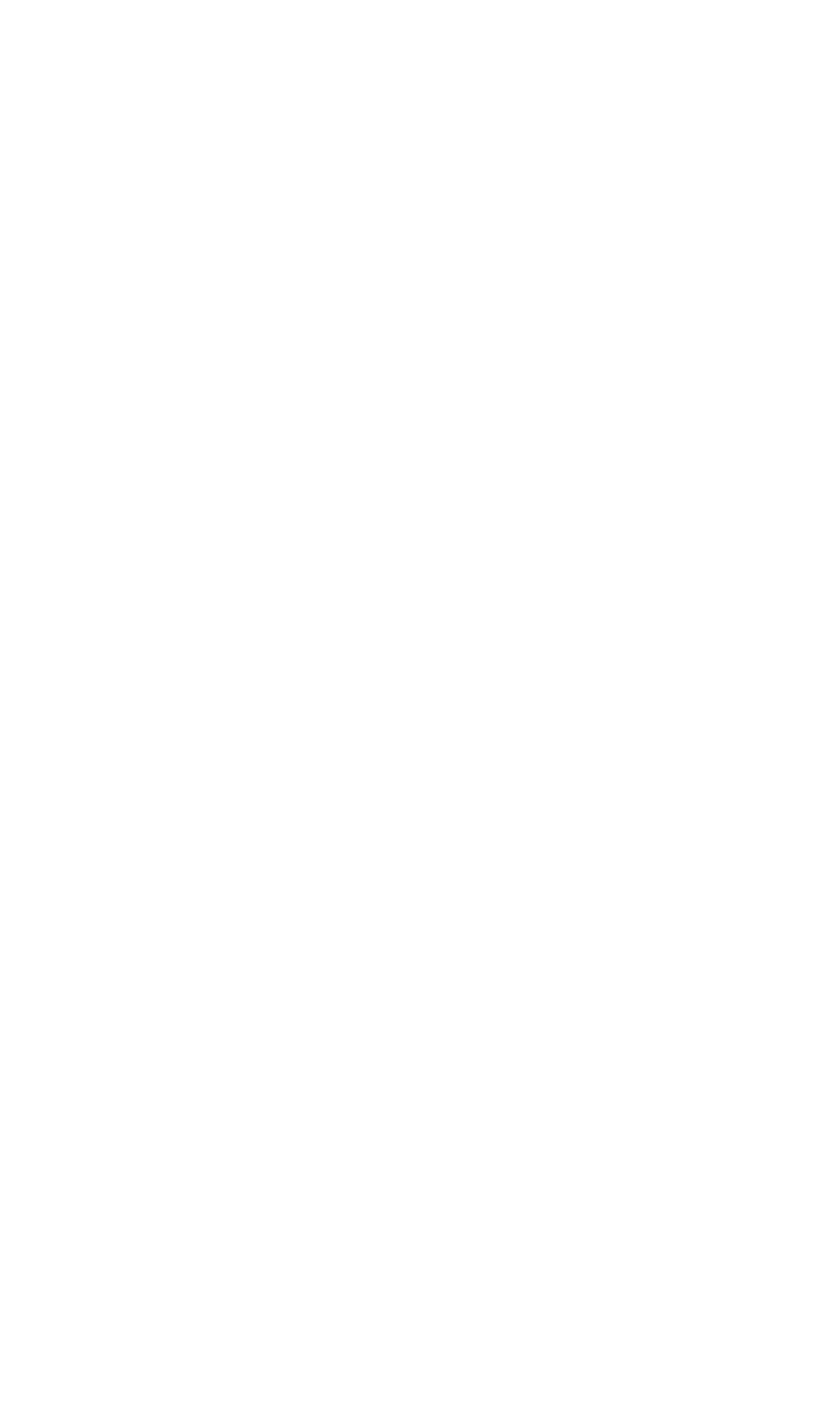
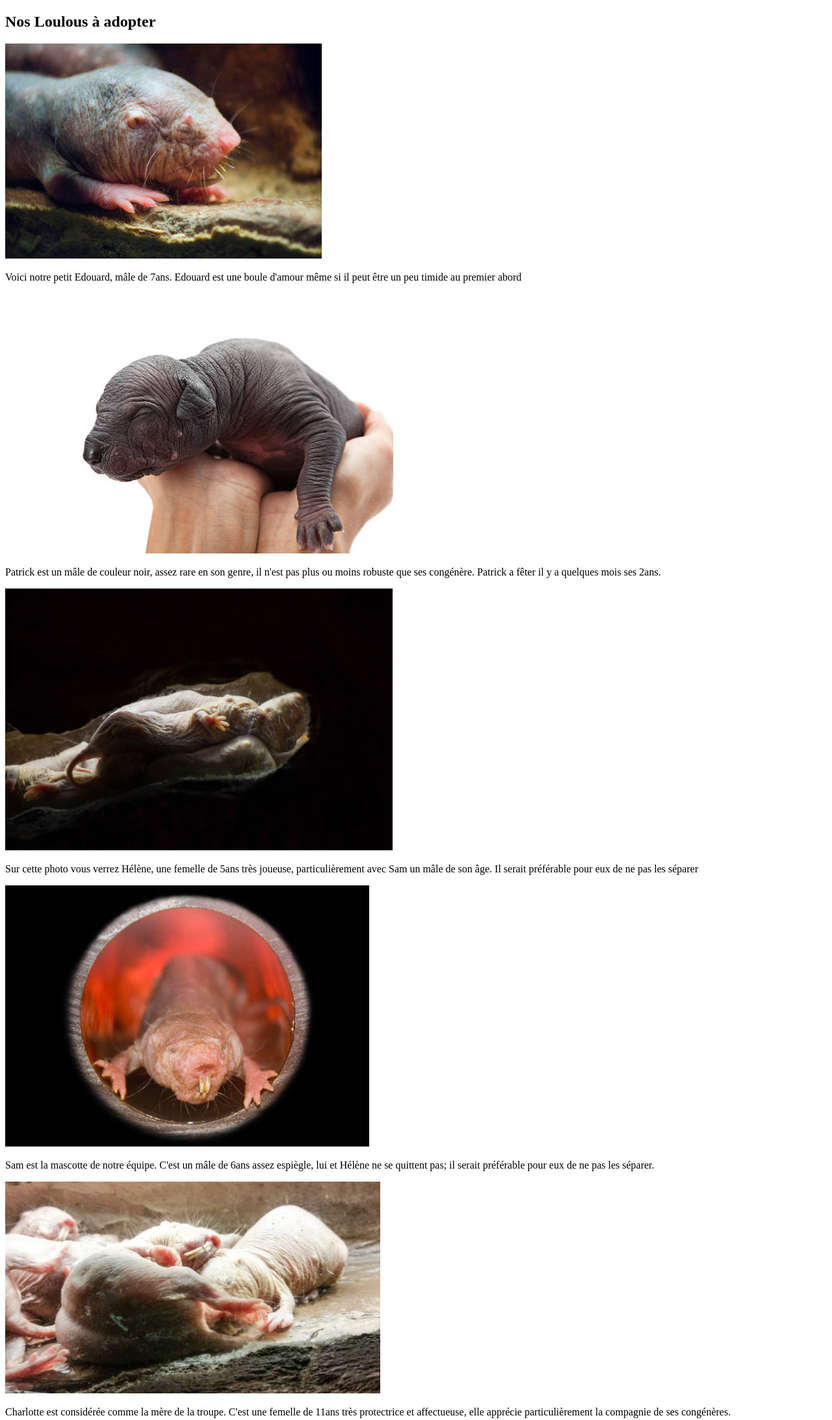
Before and after one commit to Piscine-Pro-Family/pisExoGit-collab_Tauperat, a plain HTML site: page galery.html in a window 1280 px wide. Shown: the whole page at 65% size. Before the commit the page ends 800 px from the top, so only its background shows below. Drawn offline with Linux system fonts and the light colour scheme.

Commit message:
ajout de photos et de descriptions dans la galerie

```diff
--- a/galery.html
+++ b/galery.html
@@ -7,6 +7,21 @@
     <title>Document</title>
 </head>
 <body>
+    <h2>Nos Loulous à adopter</h2>
 
+    <img src="assets/image/Edouard.png" alt="photo de rat taupe nu">
+    <p>Voici notre petit Edouard, mâle de 7ans. Edouard est une boule d'amour même si il peut être un peu timide au premier abord</p>
+
+    <img src="assets/image/patrick.png" alt="photo de rat taupe nu">
+    <p>Patrick est un mâle de couleur noir, assez rare en son genre, il n'est pas plus ou moins robuste que ses congénère. Patrick a fêter il y a quelques mois ses 2ans.</p>
+
+    <img src="assets/image/rat taupe 1.png" alt="photo de rat taupe nu">
+    <p>Sur cette photo vous verrez Hélène, une femelle de 5ans très joueuse, particulièrement avec Sam un mâle de son âge. Il serait préférable pour eux de ne pas les séparer</p>
+
+    <img src="assets/image/sam.png" alt="photo de rat taupe nu">
+    <p>Sam est la mascotte de notre équipe. C'est un mâle de 6ans assez espiègle, lui et Hélène ne se quittent pas; il serait préférable pour eux de ne pas les séparer.</p>
+
+    <img src="assets/image/rat taupe 3.png" alt="photo de rat taupe nu">
+    <p>Charlotte est considérée comme la mère de la troupe. C'est une femelle de 11ans très protectrice et affectueuse, elle apprécie particulièrement la compagnie de ses congénères.</p>
 </body>
 </html>
```
Also changed, not shown: assets/image/Edouard.png (added), assets/image/patrick.png (added), assets/image/rat taupe 1.png (added), assets/image/rat taupe 2.png (added), assets/image/rat taupe 3.png (added), assets/image/sam.png (added).
